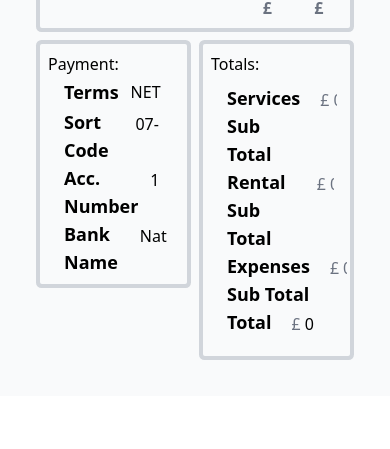
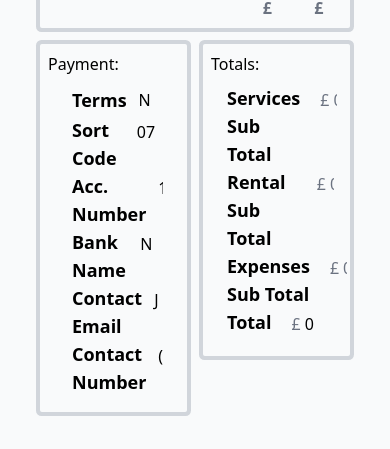
Before and after one commit to JustJarethB/invoice, a React (Create React App) app: page / in a window 390 px wide. Shown: the part 572-1021 px from the top of the page. Before the commit the page ends 968 px from the top, so only its background shows below. Built offline with nearby package versions, Linux system fonts and the light colour scheme.

Commit message:
add emailAddress & phoneNumber

```diff
--- a/src/components/Invoice.js
+++ b/src/components/Invoice.js
@@ -25,6 +25,8 @@ export default class extends React.PureComponent {
             logo: { url: "//cdn.logo.com/hotlink-ok/enterprise/eid_422203f0-477b-492b-9847-689feab1452a/logo-dark-2020.png" },
             lineItems: [newLine()],
             purchaseOrder: '---',
+            emailAddress: 'JustJarethB@gmail.com',
+            phoneNumber: '(+44)7 414 464 648',
             from: {
                 name: 'Jareth Bower',
                 address: 'London School of Theology, Green Lane',
@@ -76,7 +78,7 @@ export default class extends React.PureComponent {
 
     render() {
         const { state } = this;
-        const { from, to, id, date, logo, payment, lineItems, adjustments, purchaseOrder = 0 } = state;
+        const { from, to, id, date, logo, payment, lineItems, adjustments, emailAddress, phoneNumber, purchaseOrder = 0 } = state;
         const subTotal = lineItems.map(item => (item.qty * item.unitPrice) || 0).reduce((p, c) => p + c, 0);
         const serviceSubTotal = subTotal;
         const rentalSubTotal = 0;
@@ -100,6 +102,7 @@ export default class extends React.PureComponent {
                         <div className="p-2">
                             <div className="p-2 w-full ring-4 ring-gray-300 rounded-sm">
                                 <h2>Payment:</h2>
+                                <div className="p-2">
                                     <div className="flex px-2 w-full justify-between">
                                         <p className="self-center font-bold text-lg px-2">Terms</p>
                                         <TextInput className="w-1/2" value={payment.terms} onChange={v => this.setState(() => ({ payment: { ...payment, terms: v } }))} />
@@ -115,6 +118,15 @@ export default class extends React.PureComponent {
                                     <div className="flex px-2 w-full justify-between">
                                         <p className="font-bold text-lg px-2">Bank Name</p>
                                         <TextInput className="w-1/2" value={payment.method.bankName} onChange={v => this.setState(() => ({ payment: { ...payment, method: { ...payment.method, bankName: v } } }))} />
+                                    </div>
+                                    <div className="flex px-2 w-full justify-between">
+                                        <p className="font-bold text-lg px-2">Contact Email</p>
+                                        <TextInput className="w-1/2" value={emailAddress} onChange={v => this.setState(() => ({ emailAddress: v }))} />
+                                    </div>
+                                    <div className="flex px-2 w-full justify-between">
+                                        <p className="font-bold text-lg px-2">Contact Number</p>
+                                        <TextInput className="w-1/2" value={phoneNumber} onChange={v => this.setState(() => ({ phoneNumber: v }))} />
+                                    </div>
                                 </div>
                             </div>
                         </div>
```
Lines whose indentation alone changed are shown as unchanged.
